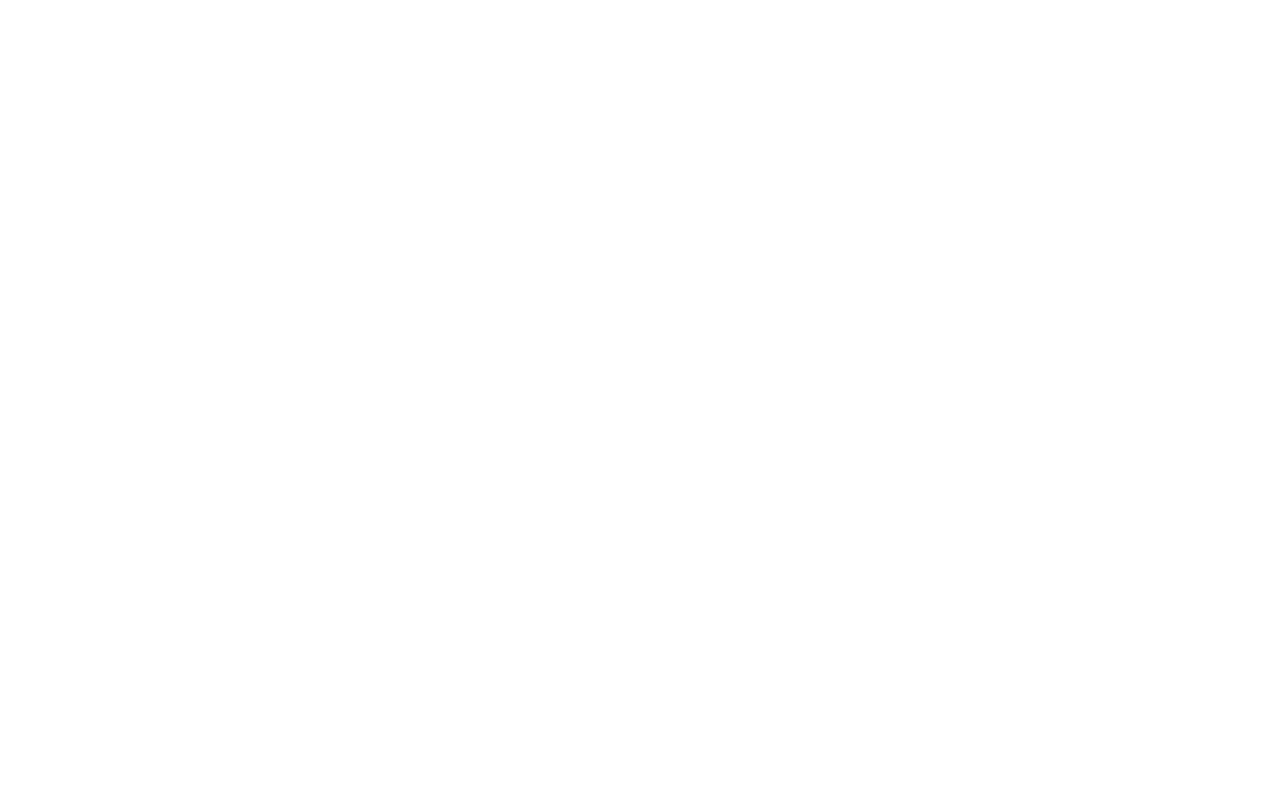
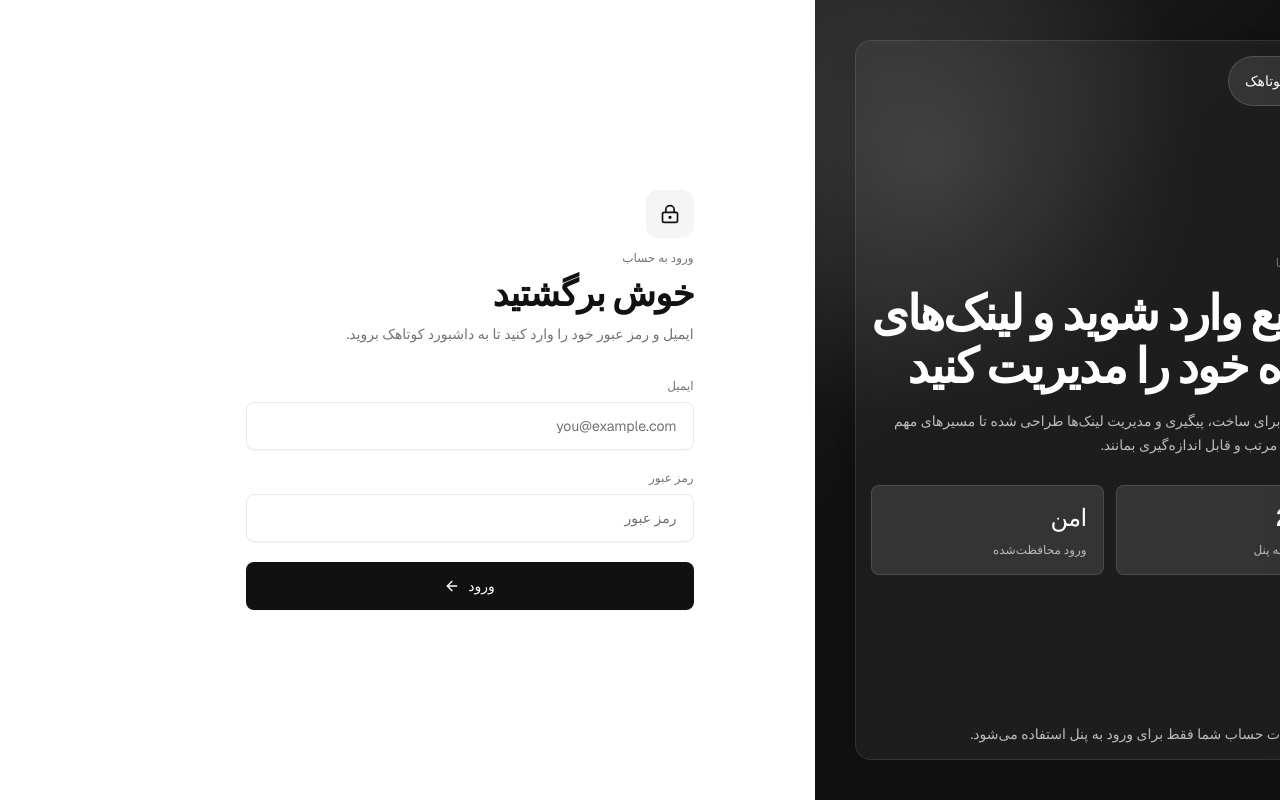
Before and after one commit to Mahdi-heydari/kootahak, a Next.js app in the folder frontend/: page /login in a window 1280 px wide. Built offline with nearby package versions, Linux system fonts and the light colour scheme; no server answers.

Commit message:
git commit -m "feat(auth): implement login flow"

```diff
--- a/frontend/src/app/(auth)/login/page.tsx
+++ b/frontend/src/app/(auth)/login/page.tsx
@@ -1,8 +1,9 @@
-// just filling out the file to pass build err docker (it will change)
-export default function Login() {
+import { LoginForm } from "@/components/auth/LoginForm";
+
+export default function LoginPage() {
   return (
-    <div>
-      <p>Login</p>
-    </div>
+    <main>
+      <LoginForm />
+    </main>
   );
 }
--- a/frontend/src/components/auth/LoginForm.tsx
+++ b/frontend/src/components/auth/LoginForm.tsx
@@ -2,6 +2,8 @@
 
 import { useForm } from "react-hook-form";
 import { zodResolver } from "@hookform/resolvers/zod";
+import { ArrowLeft, Link2, LockKeyhole, ShieldCheck } from "lucide-react";
+import { useRouter } from "next/navigation";
 
 import { loginSchema } from "@/lib/validations/auth";
 import { useLogin } from "@/hooks/use-auth";
@@ -10,6 +12,7 @@
 
 export function LoginForm() {
   const loginMutation = useLogin();
+  const router = useRouter();
 
   const {
     register,
@@ -24,51 +27,145 @@
   });
 
   const onSubmit = (data: LoginFormValues) => {
-    loginMutation.mutate(data);
+    loginMutation.mutate(data, {
+      onSuccess: () => {
+        router.push("/dashboard");
+      },
+    });
   };
 
   return (
-    <form onSubmit={handleSubmit(onSubmit)}>
-      <div>
-        <label htmlFor="email">ایمیل</label>
+    <section className="grid min-h-screen bg-background text-foreground lg:grid-cols-[minmax(0,0.92fr)_minmax(0,1.08fr)]">
+      <aside className="relative hidden overflow-hidden bg-primary text-primary-foreground lg:block">
+        <div className="absolute inset-0 opacity-70 [background:radial-gradient(circle_at_20%_20%,rgba(255,255,255,0.18),transparent_34%),linear-gradient(135deg,rgba(255,255,255,0.12)_0%,transparent_38%)]" />
+        <div className="absolute inset-x-10 bottom-10 top-10 rounded-token-xl border border-primary-foreground/10 bg-primary-foreground/5 shadow-md backdrop-blur-sm" />
+
+        <div className="relative z-10 flex h-full flex-col justify-between p-10 xl:p-14">
+          <div className="inline-flex w-fit items-center gap-3 rounded-full border border-primary-foreground/15 bg-primary-foreground/10 px-4 py-2 text-sm">
+            <span className="flex size-8 items-center justify-center rounded-full bg-primary-foreground text-primary">
+              <Link2 className="size-4" aria-hidden="true" />
+            </span>
+            کوتاهک
+          </div>
+
+          <div className="max-w-lg space-y-7">
+            <div className="space-y-4">
+              <p className="label text-primary-foreground/70">
+                مدیریت لینک‌ها
+              </p>
+              <h1 className="h1 text-primary-foreground">
+                سریع وارد شوید و لینک‌های کوتاه خود را مدیریت کنید
+              </h1>
+              <p className="body text-primary-foreground/70">
+                پنل کوتاهک برای ساخت، پیگیری و مدیریت لینک‌ها طراحی شده تا
+                مسیرهای مهم شما همیشه مرتب و قابل اندازه‌گیری بمانند.
+              </p>
+            </div>
+
+            <div className="grid grid-cols-2 gap-3">
+              <div className="rounded-token-md border border-primary-foreground/12 bg-primary-foreground/10 p-4">
+                <p className="metric text-primary-foreground">24/7</p>
+                <p className="mt-2 text-xs text-primary-foreground/65">
+                  دسترسی به پنل
+                </p>
+              </div>
+              <div className="rounded-token-md border border-primary-foreground/12 bg-primary-foreground/10 p-4">
+                <p className="metric text-primary-foreground">امن</p>
+                <p className="mt-2 text-xs text-primary-foreground/65">
+                  ورود محافظت‌شده
+                </p>
+              </div>
+            </div>
+          </div>
+
+          <div className="flex items-center gap-3 text-sm text-primary-foreground/70">
+            <ShieldCheck className="size-5 text-primary-foreground" aria-hidden="true" />
+            اطلاعات حساب شما فقط برای ورود به پنل استفاده می‌شود.
+          </div>
+        </div>
+      </aside>
+
+      <main className="flex min-h-screen items-center justify-center px-4 py-10 sm:px-6 lg:px-10">
+        <div className="w-full max-w-md space-y-8">
+          <div className="space-y-3">
+            <div className="flex size-12 items-center justify-center rounded-token-lg bg-muted text-foreground">
+              <LockKeyhole className="size-5" aria-hidden="true" />
+            </div>
+            <div className="space-y-2">
+              <p className="label">ورود به حساب</p>
+              <h2 className="h2">خوش برگشتید</h2>
+              <p className="body-muted">
+                ایمیل و رمز عبور خود را وارد کنید تا به داشبورد کوتاهک بروید.
+              </p>
+            </div>
+          </div>
+
+          <form
+            className="space-y-5"
+            onSubmit={handleSubmit(onSubmit)}
+            noValidate
+          >
+            <div className="space-y-2">
+              <label className="label block text-foreground" htmlFor="email">
+                ایمیل
+              </label>
 
               <input
+                className="h-12 w-full rounded-token-md border border-border bg-card px-4 text-sm text-foreground shadow-sm transition-colors placeholder:text-muted-foreground focus:border-border-hover focus:outline-none disabled:cursor-not-allowed disabled:opacity-60"
                 id="email"
                 type="email"
+                autoComplete="email"
+                placeholder="you@example.com"
+                aria-invalid={Boolean(errors.email)}
                 {...register("email")}
               />
 
               {errors.email && (
-          <p>{errors.email.message}</p>
+                <p className="text-xs font-medium text-error">
+                  {errors.email.message}
+                </p>
               )}
             </div>
 
-      <div>
-        <label htmlFor="password">رمز عبور</label>
+            <div className="space-y-2">
+              <label className="label block text-foreground" htmlFor="password">
+                رمز عبور
+              </label>
 
               <input
+                className="h-12 w-full rounded-token-md border border-border bg-card px-4 text-sm text-foreground shadow-sm transition-colors placeholder:text-muted-foreground focus:border-border-hover focus:outline-none disabled:cursor-not-allowed disabled:opacity-60"
                 id="password"
                 type="password"
+                autoComplete="current-password"
+                placeholder="رمز عبور"
+                aria-invalid={Boolean(errors.password)}
                 {...register("password")}
               />
 
               {errors.password && (
-          <p>{errors.password.message}</p>
+                <p className="text-xs font-medium text-error">
+                  {errors.password.message}
+                </p>
               )}
             </div>
 
             <button
+              className="inline-flex h-12 w-full items-center justify-center gap-2 rounded-token-md bg-primary px-5 text-sm font-medium text-primary-foreground shadow-sm transition-colors hover:opacity-90 disabled:cursor-not-allowed disabled:opacity-60"
               type="submit"
               disabled={loginMutation.isPending}
             >
               {loginMutation.isPending ? "در حال ورود..." : "ورود"}
+              <ArrowLeft className="size-4" aria-hidden="true" />
             </button>
 
             {loginMutation.isError && (
-        <p>
+              <p className="rounded-token-md border border-error/20 bg-error/5 px-4 py-3 text-sm text-error">
                 ورود ناموفق بود. اطلاعات خود را بررسی کنید.
               </p>
             )}
           </form>
+        </div>
+      </main>
+    </section>
   );
 }
```
Lines whose indentation alone changed are shown as unchanged.
